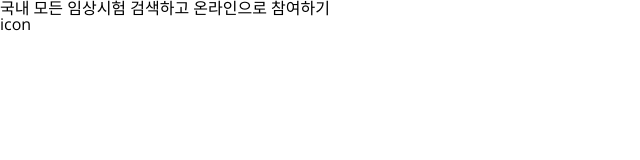
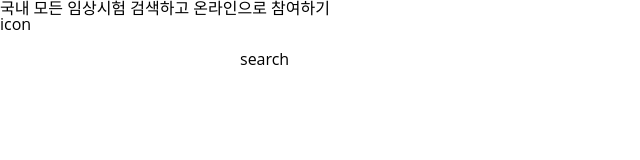
Before and after one commit to wanted-frontedend-team5/pre-onboarding-10th-2-5, a React (Create React App) app: page / in a window 1280 px wide. Shown: the top 160 px of the page, without its empty margins (0-640 px from the left). Built offline with nearby package versions, Linux system fonts and the light colour scheme.

Commit message:
feat: searchBar 생성

```diff
--- a/src/components/SearchBar.jsx
+++ b/src/components/SearchBar.jsx
@@ -1,7 +1,11 @@
+import Input from './Input';
+
 export const SearchBar = () => {
   return (
     <div>
       <div>icon</div>
+      <Input />
+      <button>search</button>
     </div>
   );
 };
```
